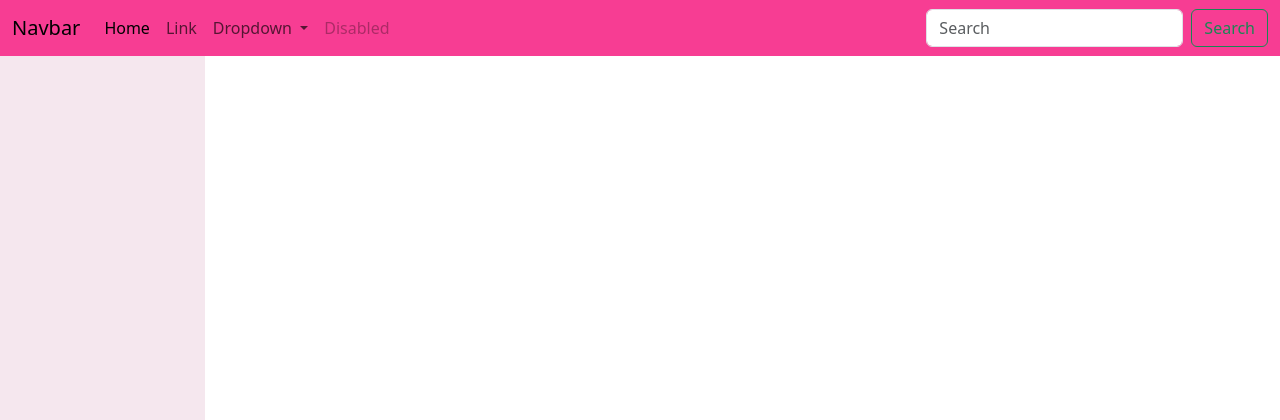
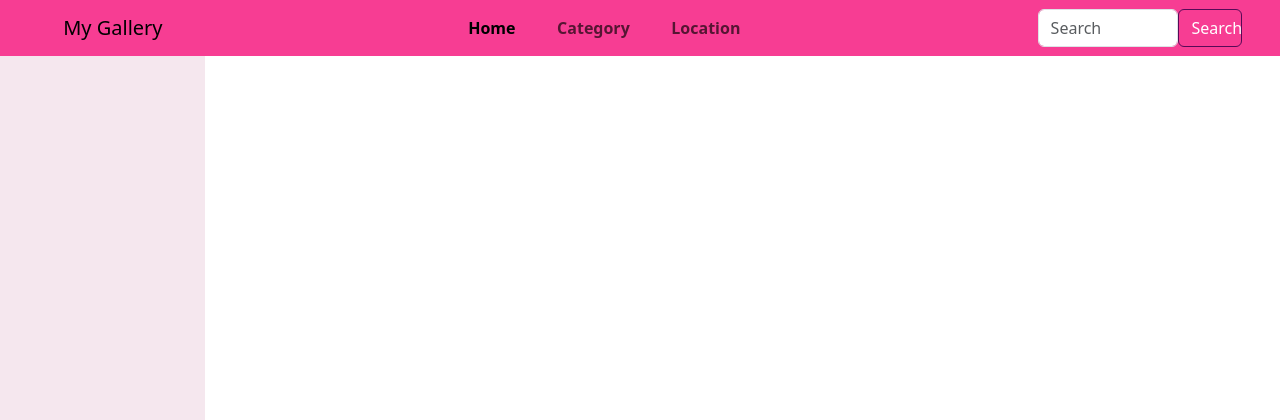
Before and after one commit to victoriamwangi/MyGallery, a Django app: page / in a window 1280 px wide. Shown: the top 420 px of the page. Run offline with Django 4.2, Linux system fonts and the light colour scheme; data that the repository does not hold is empty; some libraries are stand-ins or nearby versions.

Commit message:
style navbar

```diff
--- a/gallery/templates/navbar.html
+++ b/gallery/templates/navbar.html
@@ -7,7 +7,7 @@
   <body>
     <nav class="navbar navbar-expand-lg navbar-light bg-light">
       <div class="container-fluid">
-        <a class="navbar-brand" href="#">Navbar</a>
+        <a class="navbar-brand" href="{%url "home"%}">My Gallery</a>
         <button
           class="navbar-toggler"
           type="button"
@@ -22,40 +22,16 @@
         <div class="collapse navbar-collapse" id="navbarSupportedContent">
           <ul class="navbar-nav me-auto mb-2 mb-lg-0">
             <li class="nav-item">
-              <a class="nav-link active" aria-current="page" href="#">Home</a>
+              <a class="nav-link active" aria-current="page" href="{%url "home"%}">Home</a>
             </li>
             <li class="nav-item">
-              <a class="nav-link" href="#">Link</a>
+              <a class="nav-link" href="{%url "categories"%}">Category</a>
             </li>
-            <li class="nav-item dropdown">
-              <a
-                class="nav-link dropdown-toggle"
-                href="#"
-                id="navbarDropdown"
-                role="button"
-                data-bs-toggle="dropdown"
-                aria-expanded="false"
-              >
-                Dropdown
-              </a>
-              <ul class="dropdown-menu" aria-labelledby="navbarDropdown">
-                <li><a class="dropdown-item" href="#">Action</a></li>
-                <li><a class="dropdown-item" href="#">Another action</a></li>
-                <li><hr class="dropdown-divider" /></li>
-                <li>
-                  <a class="dropdown-item" href="#">Something else here</a>
-                </li>
-              </ul>
+             <li class="nav-item">
+              <a class="nav-link" href="{%url "location"%}">Location</a>
             </li>
-            <li class="nav-item">
-              <a
-                class="nav-link disabled"
-                href="#"
-                tabindex="-1"
-                aria-disabled="true"
-                >Disabled</a
-              >
-            </li>
+
+
           </ul>
           <form
             class="d-flex"
@@ -63,7 +39,7 @@
             action="{% url 'search_results' %}"
           >
             <input
-              class="form-control me-2"
+              class="form-control "
               type="search"
               placeholder="Search"
               aria-label="Search"
--- a/static/css/style.css
+++ b/static/css/style.css
@@ -1,5 +1,38 @@
 .navbar {
     background-color: #f73d93 !important;
+}
+
+.navbar-brand {
+    margin-left: 4vw;
+}
+
+#navbarSupportedContent {
+    margin-left: 20vw;
+}
+
+.nav-item {
+    margin-left: 2vw;
+    font-weight: bold;
+}
+
+.nav-item a:hover {
+    color: white !important;
+    font-size: 1.2vw;
+}
+
+.navbar input {
+    width: 11vw !important;
+}
+
+.navbar .btn-outline-success {
+    width: 5vw !important;
+    margin-right: 2vw;
+    border: solid 1px #570a57;
+    color: white !important;
+}
+
+.navbar .btn-outline-success:hover {
+    background-color: #570a57 !important;
 }
 
 .dash {
```
